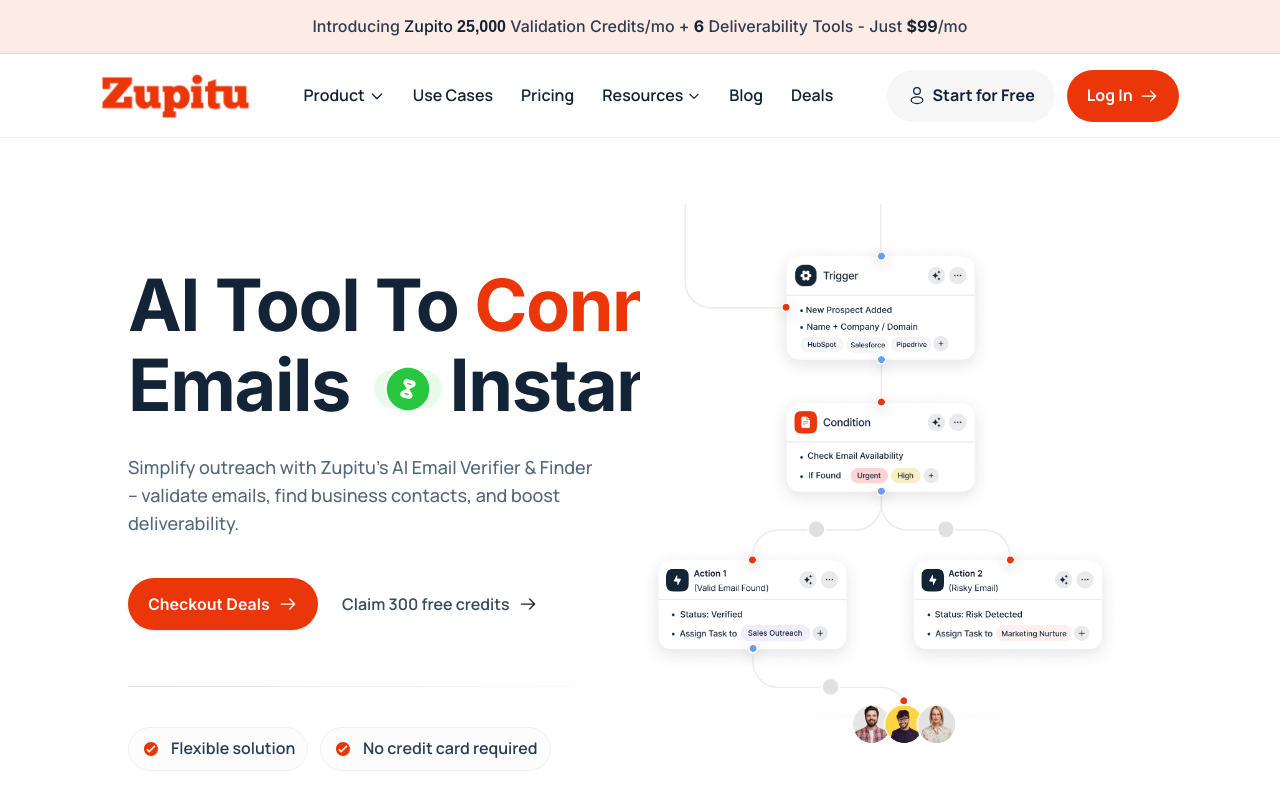
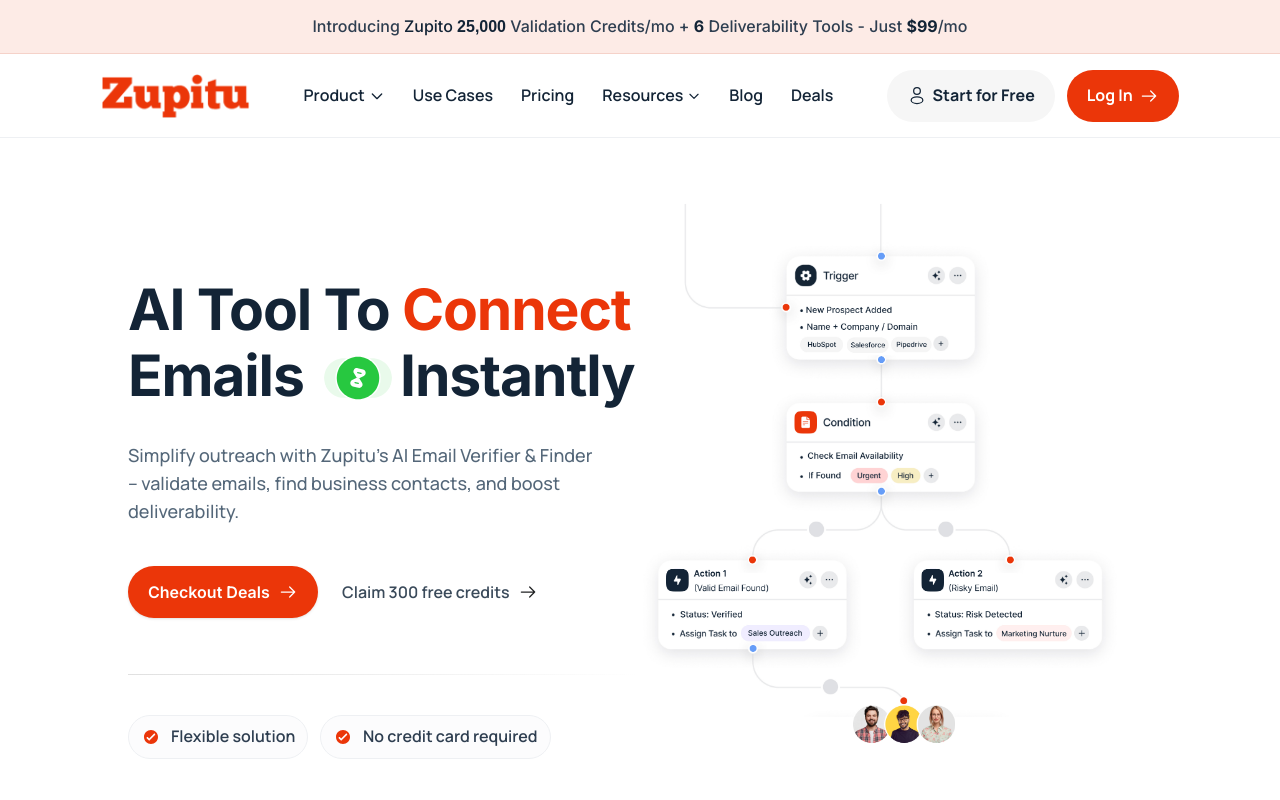
Before and after one commit to itfuturzMaharshi/zupito_website, a React (Vite) app: page / in a window 1280 px wide. Shown: the top 800 px of the page. Built offline with nearby package versions, Linux system fonts and the light colour scheme.

Commit message:
fix the titile

```diff
--- a/src/components/homePage/HeroSection.jsx
+++ b/src/components/homePage/HeroSection.jsx
@@ -44,7 +44,7 @@
               <h1
                 data-animate-item
                 style={{ transitionDelay: "0.05s" }}
-                className="home-main-title text-[36px] sm:text-[46px] md:text-[56px] lg:text-[64px] xl:text-[72px] leading-[108%] text-[#132436] font-bold font-['Inter'] space-y-2"
+                className="home-main-title text-[36px] sm:text-[46px] md:text-[56px] lg:text-[64px] xl:text-[57px] leading-[108%] text-[#132436] font-bold font-['Inter'] space-y-2"
               >
                 {/* Line 1: AI Tool To Connect */}
                 <span className="block whitespace-nowrap">
```
